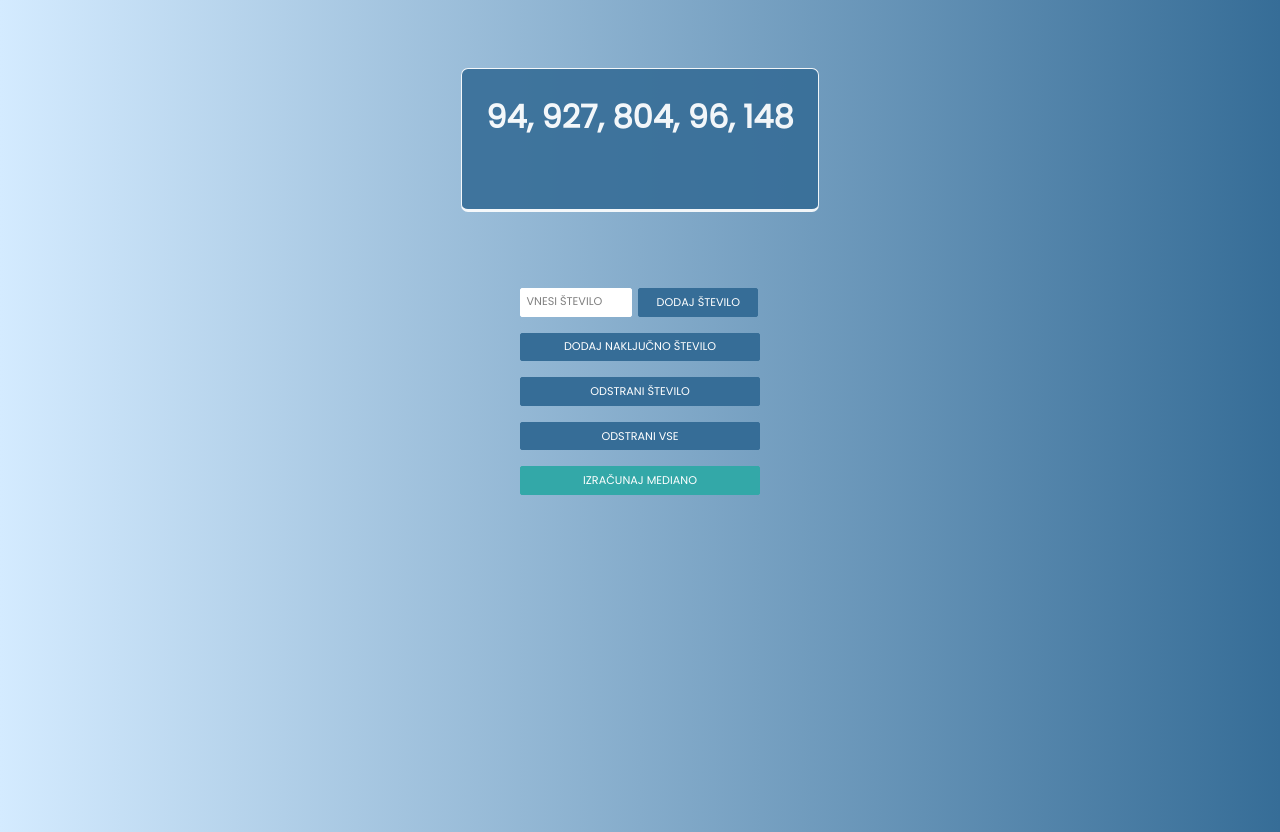
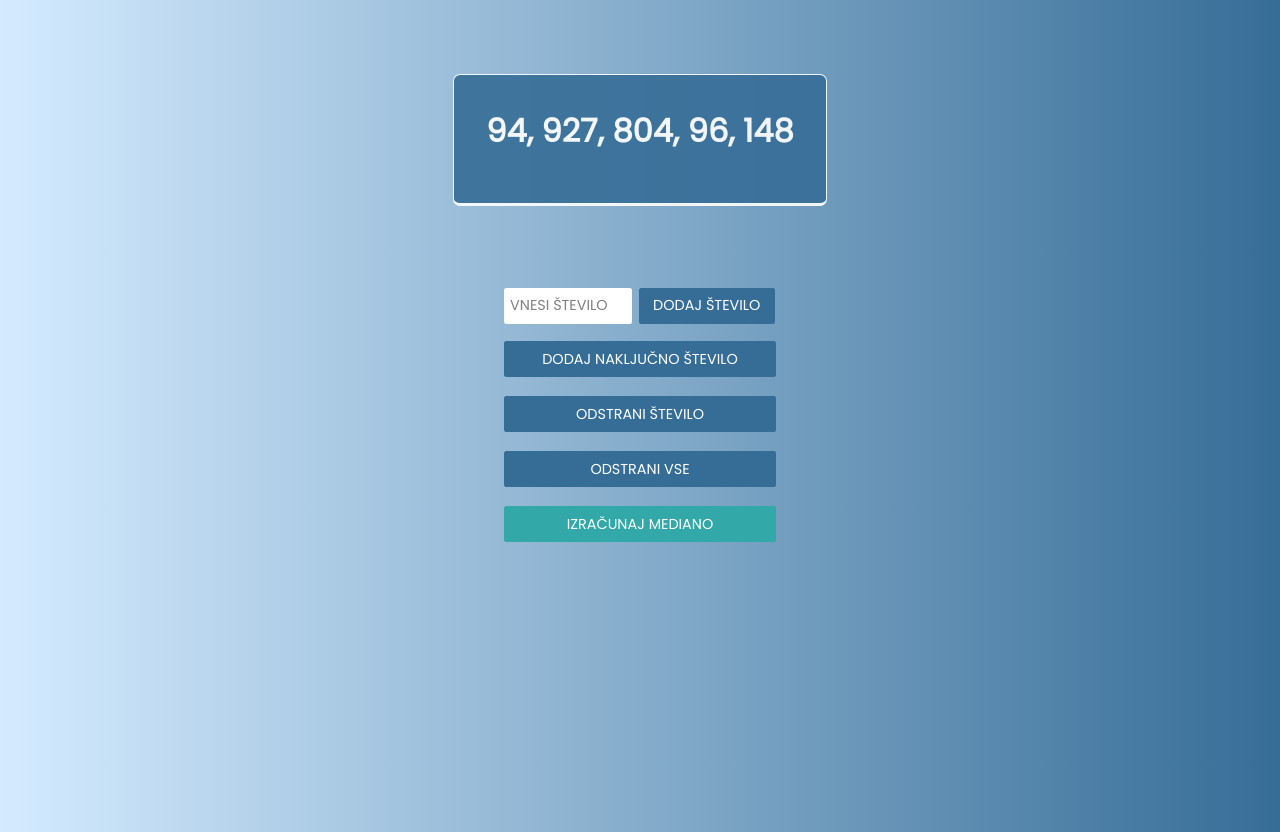
Before and after one commit to blaBlazz/Izracun-mediane-app, a plain HTML site: page Client/index.html in a window 1280 px wide. Drawn offline with nearby package versions, Linux system fonts and the light colour scheme; no server answers.

Commit message:
test report + style

```diff
--- a/Client/style.css
+++ b/Client/style.css
@@ -18,16 +18,17 @@ body {
     min-height: 27vh;
     color:  rgb(255, 255, 255);
     margin: 2rem 5rem 2rem 5rem;
+
 }
 
 h1 {
     opacity: 90%;
     background: #366d97;
-    padding: 1.5rem;
+    padding: 2rem;
     border: 0.05rem #fff solid;
     border-bottom: 0.2rem #fff solid;
-    min-height: 18vh;
-    min-width: 43vh;
+    min-height: 16.5vh;
+    min-width: 40vh;
     text-align: center;
     border-radius: 7px;
 }
@@ -55,11 +56,11 @@ h1 {
 }
 
 button {
-    width: 15rem;
-    margin: 0.5rem;
-    padding: 0.3rem;
+    width: 17rem;
+    margin: 0.6rem;
+    padding: 0.4rem;
     font-family: 'Poppins', sans-serif;
-    font-size: 0.7rem;
+    font-size: 0.9rem;
     cursor: pointer;
     border: 1px solid #366d97;
     background: #366d97;
@@ -89,29 +90,29 @@ button:hover {
 }
 
 .err {
-    font-size: 0.5rem;
+    font-size: 0.7rem;
     color: rgb(179, 6, 6);
     padding: 0;
     margin-top: 0.1rem;
 }
 
 #user-add-btn {
-    width: 7.5rem;
+    width: 8.5rem;
     margin: 0.5rem 0.4rem 0.5rem 0.2rem;
 }
 
 .c-field {
     position: relative;
-    font-size: 0.7rem;
+    font-size: 0.9rem;
 }
 
 input {
-    width: 7rem;
+    width: 8rem;
     margin: 0.5rem 0rem 0.5rem 0.3rem;
-    padding: 0.3rem 0.2rem 0.3rem 0.3rem;
+    padding: 0.4rem 0.2rem 0.4rem 0.4rem;
     border: 1px solid white;
     font-family: 'Poppins', sans-serif;
-    font-size: 0.7rem;
+    font-size: 0.9rem;
     background:white;
     outline: none;
     color: #366d97;
@@ -120,10 +121,10 @@ input {
 }
 
 .c-field .placeholder {
-    margin-top: 0.6rem;
-    padding-top: 0.3rem;
+    margin-top: 0rem;
+    padding-top: 0rem;
     position: absolute;
-    bottom: 0rem;
+    bottom: -0.05rem;
     left: 0.7rem;
     color: gray;
     cursor: auto;
@@ -135,20 +136,20 @@ input {
 
 .c-field input:valid + .placeholder,
 .c-field input:focus + .placeholder {
-    bottom: 1.4rem;
-    font-size: 0.4rem;
+    bottom: 1.7rem;
+    font-size: 0.6rem;
     color: #366d97;
 }
 
 .c-field #display-err-input {
-    top: 1.4rem;
-    left: 0.8rem;
+    top: 1.7rem;
+    left: 0.5rem;
     position: absolute;
-    font-size: 0.4rem;
+    font-size: 0.5rem;
 }
 
 .table-med {
-    font-size: 0.7rem;
+    font-size: 0.9rem;
     margin: 3rem;
     display: flex;
     justify-content: center;
```
Also changed, not shown: 2 other files.
